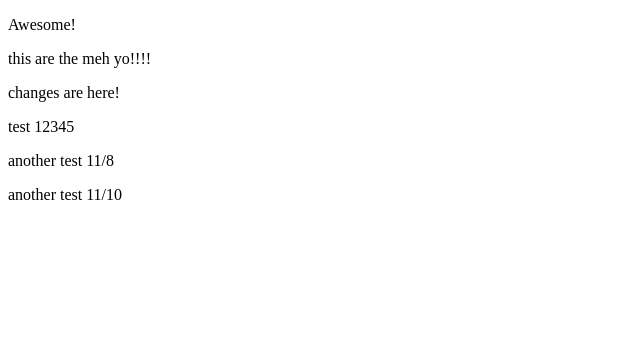
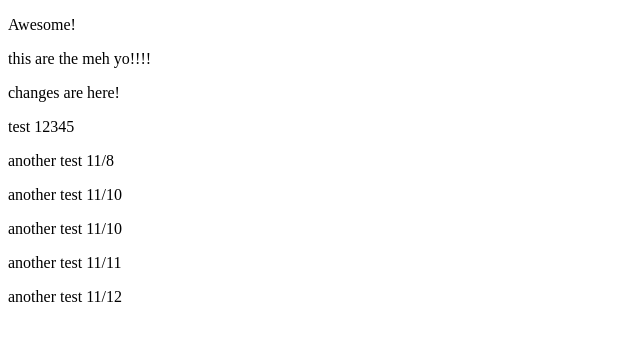
Before and after one commit to jaryroxas/Test, a plain HTML site: page index.html in a window 1280 px wide. Shown: the whole page, without its empty margins (0-640 px from the left). Drawn offline with Linux system fonts and the light colour scheme.

Commit message:
test again

```diff
--- a/index.html
+++ b/index.html
@@ -13,6 +13,9 @@
   <p>test 12345</p>
   <p>another test 11/8</p>
   <p>another test 11/10</p>
+  <p>another test 11/10</p>
+  <p>another test 11/11</p>
+  <p>another test 11/12</p>
   </div>
 </body>
 </html>
```
